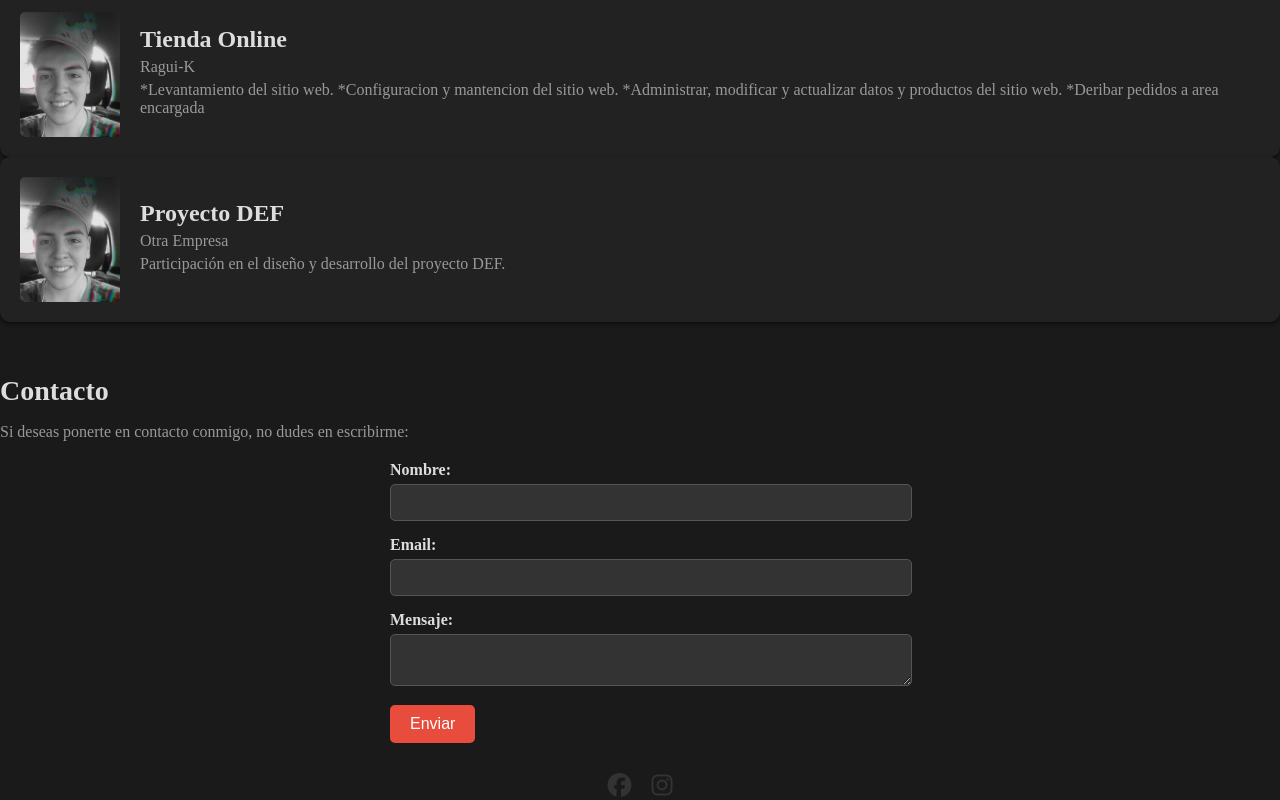
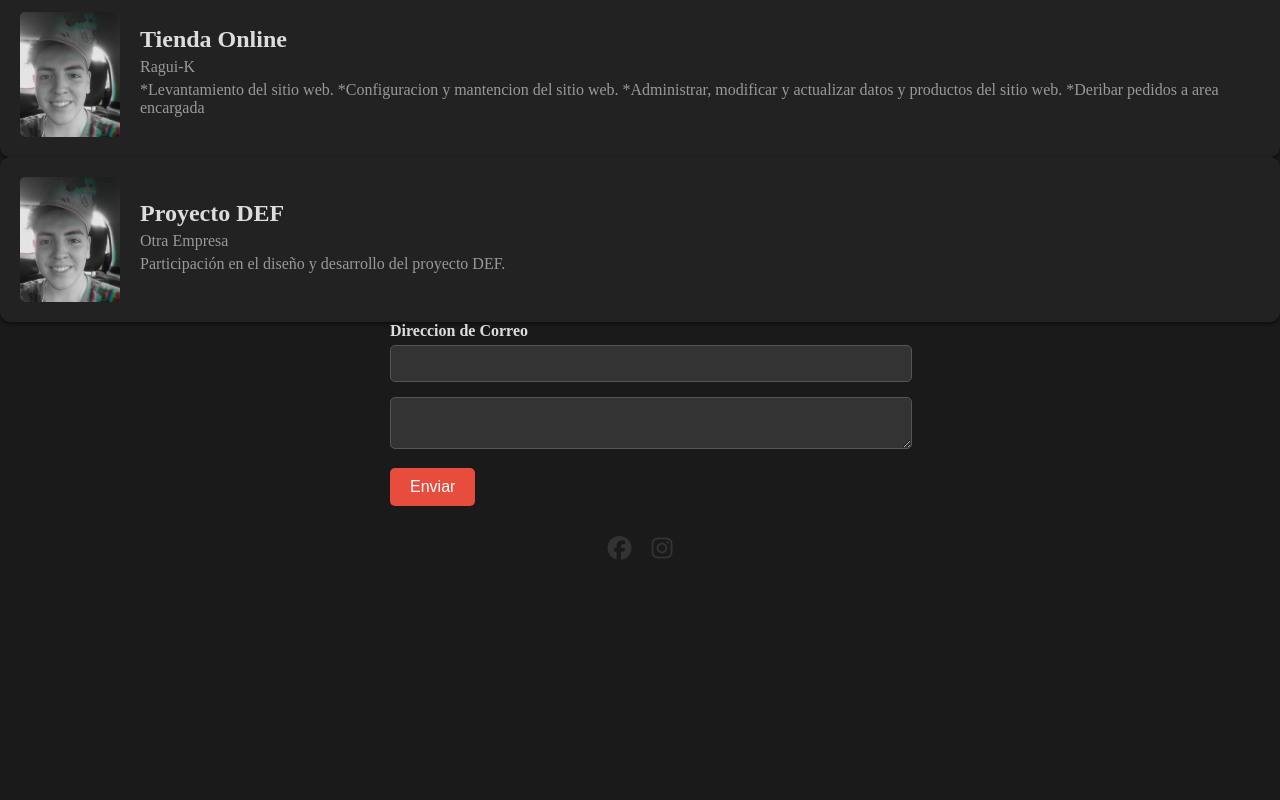
Before and after one commit to DiabloEnPatines/mi-portafolio, a React (Create React App) app in the folder mi-portafolio/: page / in a window 1280 px wide. Shown: the part 2510-3310 px from the top of the page. After the commit the page ends 3073 px from the top, so only its background shows below. Built offline with nearby package versions, Linux system fonts and the light colour scheme.

Commit message:
sgndo commit

```diff
--- a/mi-portafolio/package.json
+++ b/mi-portafolio/package.json
@@ -4,6 +4,7 @@
   "private": true,
   "homepage": "http://diabloenpatines.github.io/mi-portafolio",
   "dependencies": {
+    "@formspree/react": "^2.5.1",
     "@fortawesome/fontawesome-free": "^6.4.2",
     "@testing-library/jest-dom": "^5.17.0",
     "@testing-library/react": "^13.4.0",
@@ -11,6 +12,7 @@
     "gh-pages": "^6.0.0",
     "react": "^18.2.0",
     "react-dom": "^18.2.0",
+    "react-hook-form": "^7.45.4",
     "react-scripts": "5.0.1",
     "web-vitals": "^2.1.4"
   },
--- a/mi-portafolio/src/componentes/Contact.js
+++ b/mi-portafolio/src/componentes/Contact.js
@@ -1,25 +1,43 @@
 import React from 'react';
+import { useForm, ValidationError } from '@formspree/react';
+
 import '../App.css';
 
-const Contact = () => {
+
+function Contact() {
+  const [state, handleSubmit] = useForm("https://formspree.io/f/moqodnky");
+  if (state.succeeded) {
+      return <p>Thanks for joining!</p>;
+  }
   return (
-    <div className="contact">
-      <h2>Contacto</h2>
-      <p>Si deseas ponerte en contacto conmigo, no dudes en escribirme:</p>
-      <form action="https://formspree.io/p.rodriguez.ariel1@gmail.com" method="POST">
-        <label for="nombre">Nombre:</label>
-        <input type="text" name="nombre" required />
-
-        <label for="email">Email:</label>
-        <input type="email" name="email" required />
-
-        <label for="mensaje">Mensaje:</label>
-        <textarea name="mensaje" required></textarea>
-
-        <button type="submit">Enviar</button>
-      </form>
-    </div>
+      <form onSubmit={handleSubmit}>
+      <label htmlFor="email">
+        Direccion de Correo
+      </label>
+      <input
+        id="email"
+        type="email"
+        name="email"
+      />
+      <ValidationError
+        prefix="Email"
+        field="email"
+        errors={state.errors}
+      />
+      <textarea
+        id="message"
+        name="message"
+      />
+      <ValidationError
+        prefix="Message"
+        field="message"
+        errors={state.errors}
+      />
+      <button type="submit" disabled={state.submitting}>
+        Enviar
+      </button>
+    </form>
   );
-};
+}
 
 export default Contact;
```
Also changed, not shown: 1 other file (tests, documents, lock files or other folders).
